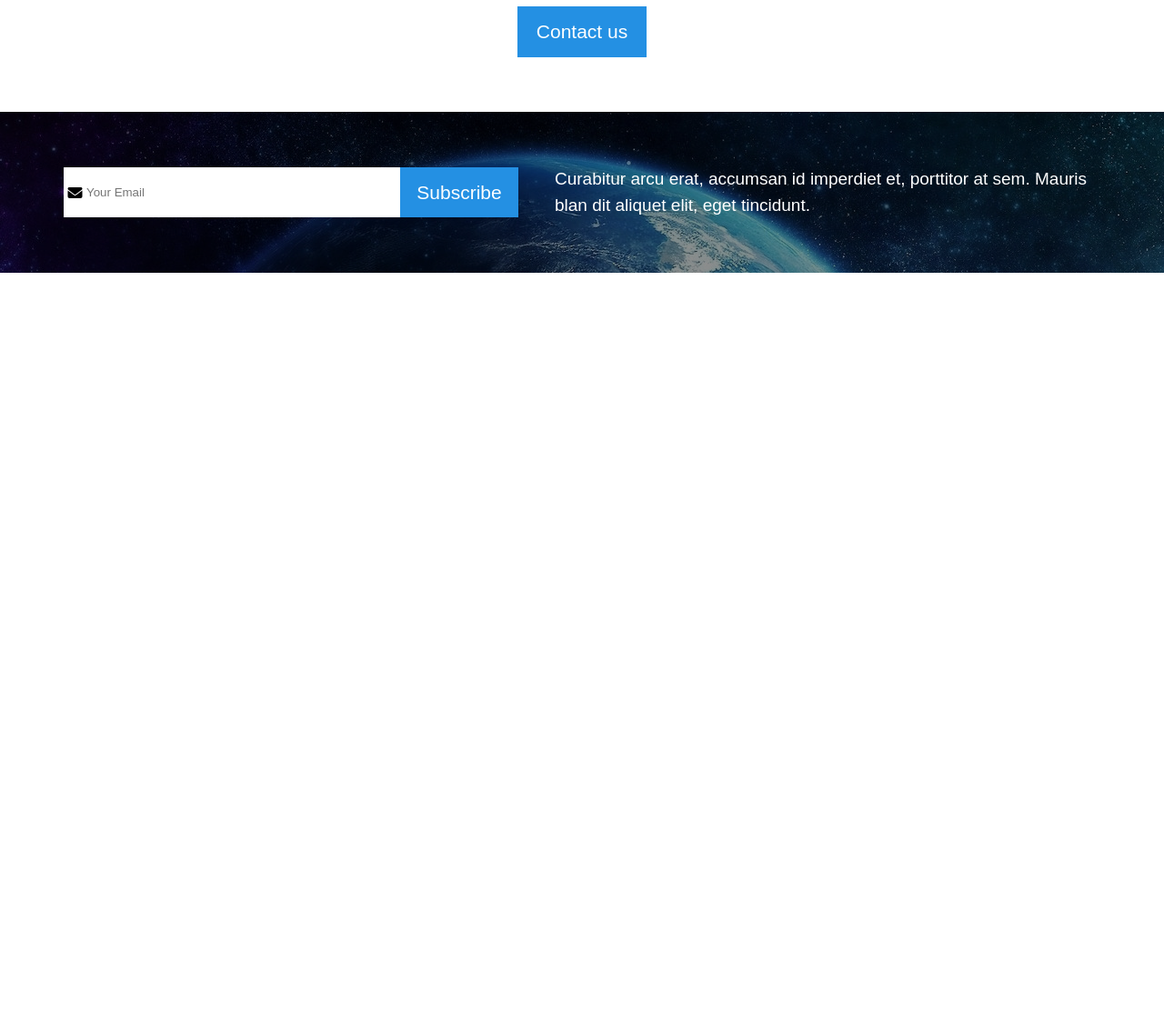
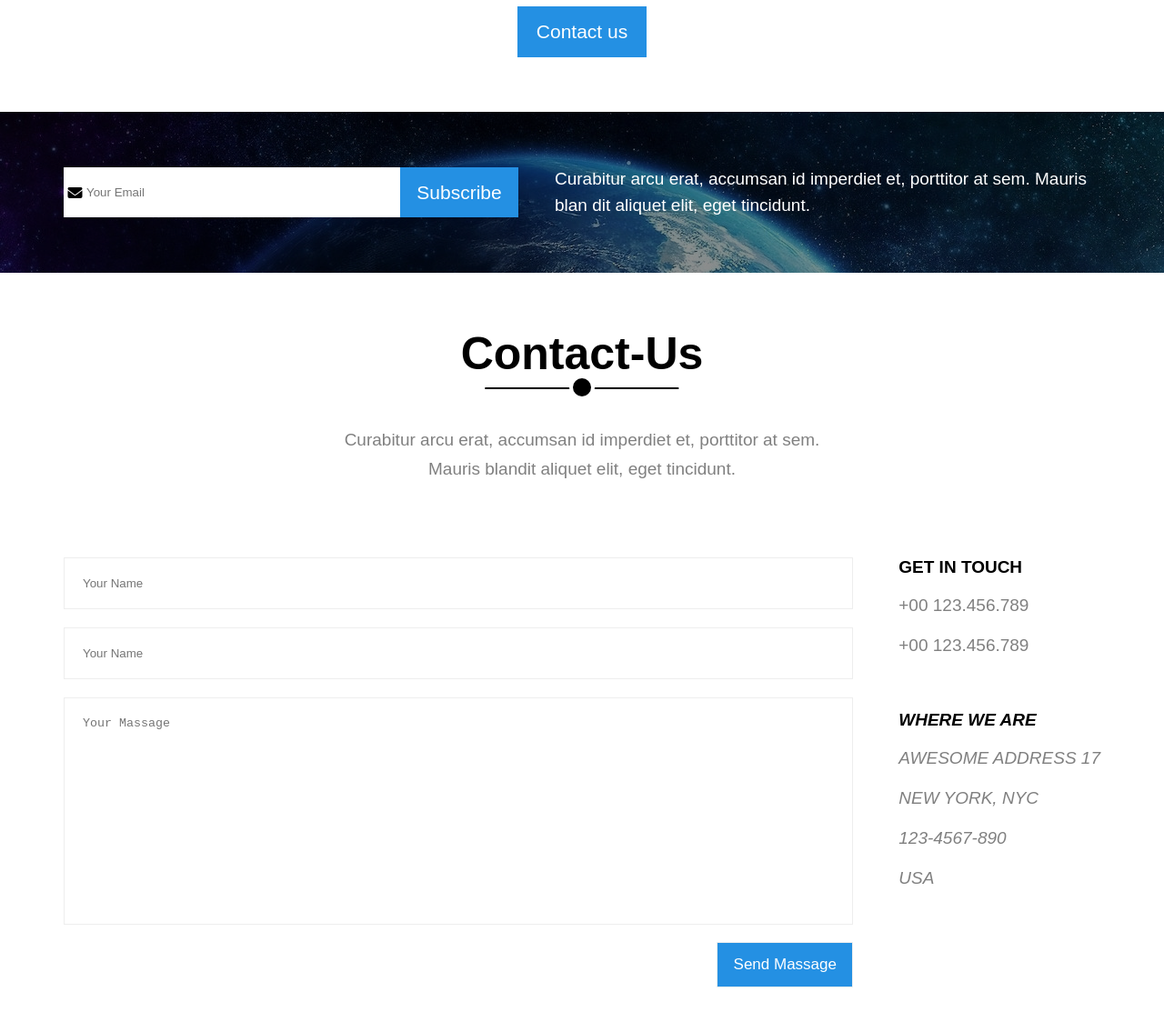
Before and after one commit to AhmedKamal1911/RESPONSIVE-Ghost-Website, a plain HTML site: page index.html in a window 1280 px wide. Shown: the part 6671-7795 px from the top of the page at 91% size. Before the commit the page ends 6971 px from the top, so only its background shows below. Drawn offline with Linux system fonts and the light colour scheme; a web font is replaced by a local one.

Commit message:
finished contact us section

```diff
--- a/css/master.css
+++ b/css/master.css
@@ -924,3 +924,60 @@ line-height: 1.5;
   }
 }
 /* End-Subscribe-section */
+/* Start-Contact-us-Section*/
+section.contact-us .container .contact-content{
+  display: flex;
+}
+@media(max-width:767px){
+  section.contact-us .container .contact-content{
+    flex-direction: column;
+    gap: 40px;
+  }
+}
+section.contact-us .container .contact-content form{
+  flex: 1;
+}
+section.contact-us .container .contact-content form input{
+  display: block;
+  width: 100%;
+  margin-bottom: 20px;
+  outline: none;
+  border: 1px solid #eee;
+}
+section.contact-us .container .contact-content form textarea{
+  resize: none;
+  width: 100%;
+  height: 250px;
+  outline: none;
+  border: 1px solid #eee;
+  margin-bottom: 15px;
+}
+section.contact-us .container .contact-content form input[type="submit"]{
+  width: 150px;
+  height: 50px;
+  background-color: var(--main-color);
+  color: var(--secound-color);
+  margin-left: auto;
+  transition: var(--main-transition);
+}
+section.contact-us .container .contact-content form input[type="submit"]:hover{
+  opacity: 0.8;
+}
+section.contact-us .container .contact-content .info{
+margin-left: 50px;
+color: var(--gray-color);
+}
+@media(max-width:767px){
+  section.contact-us .container .contact-content .info{
+    text-align: center;
+    margin: 0;
+    order: -1;
+  }
+}
+section.contact-us .container .contact-content .info .numbers{
+  margin-bottom: 60px;
+}
+section.contact-us .container .contact-content h4{
+  color: var(--black-color);
+}
+/* End-Contact-us-Section*/
--- a/index.html
+++ b/index.html
@@ -394,5 +394,36 @@
   </div>
 </section>
 <!-- End-Subscribe-section -->
+<!-- Start-Contact-us -->
+<section class="contact-us pt-60 pb-60">
+  <div class="container">
+    <div class="main-heading">
+      <h2 class="tf-c">contact-us</h2>
+      <p>Curabitur arcu erat, accumsan id imperdiet et, porttitor at sem. Mauris blandit aliquet elit, eget tincidunt.</p>
+    </div>
+    <div class="contact-content">
+      <form action="">
+        <input class="pd-20" type="text" placeholder="Your Name">
+        <input class="pd-20" type="email" placeholder="Your Name">
+        <textarea class="pd-20" name="you massage" placeholder="Your Massage"></textarea>
+        <input type="submit" value="Send Massage" class="c-pointer fs-17">
+      </form>
+      <div class="info tf-u fs-19">
+        <div class="numbers">
+          <h4 class="tf-u mb-20">get in touch</h4>
+          +00 123.456.789<br><br>+00 123.456.789
+        </div>
+        <address>
+          <h4 class="tf-u mb-20">where we are</h4>
+          awesome address 17<br><br>
+          new york, nyc<br><br>
+          123-4567-890<br><br>
+          usa
+        </address>
+      </div>
+    </div>
+  </div>
+</section>
+<!-- End-Contact-us -->
 </body>
 </html>
```
